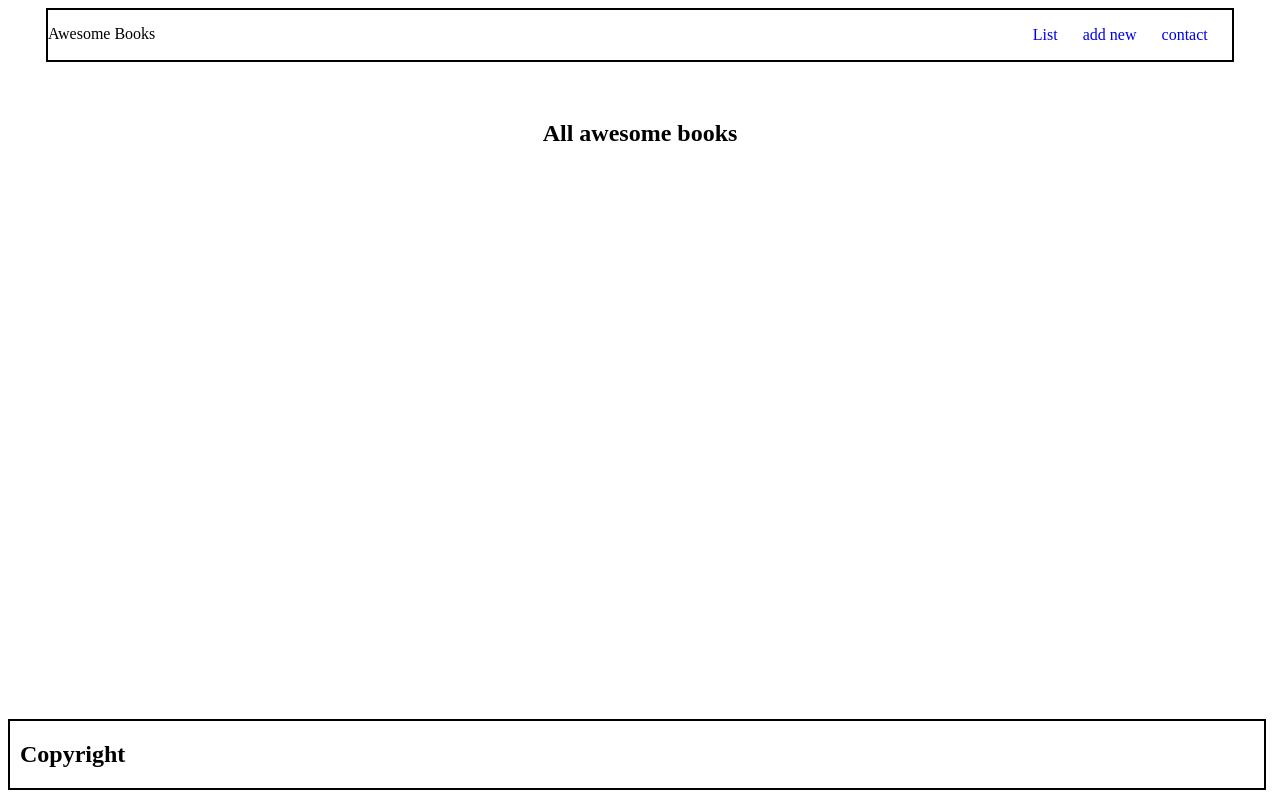
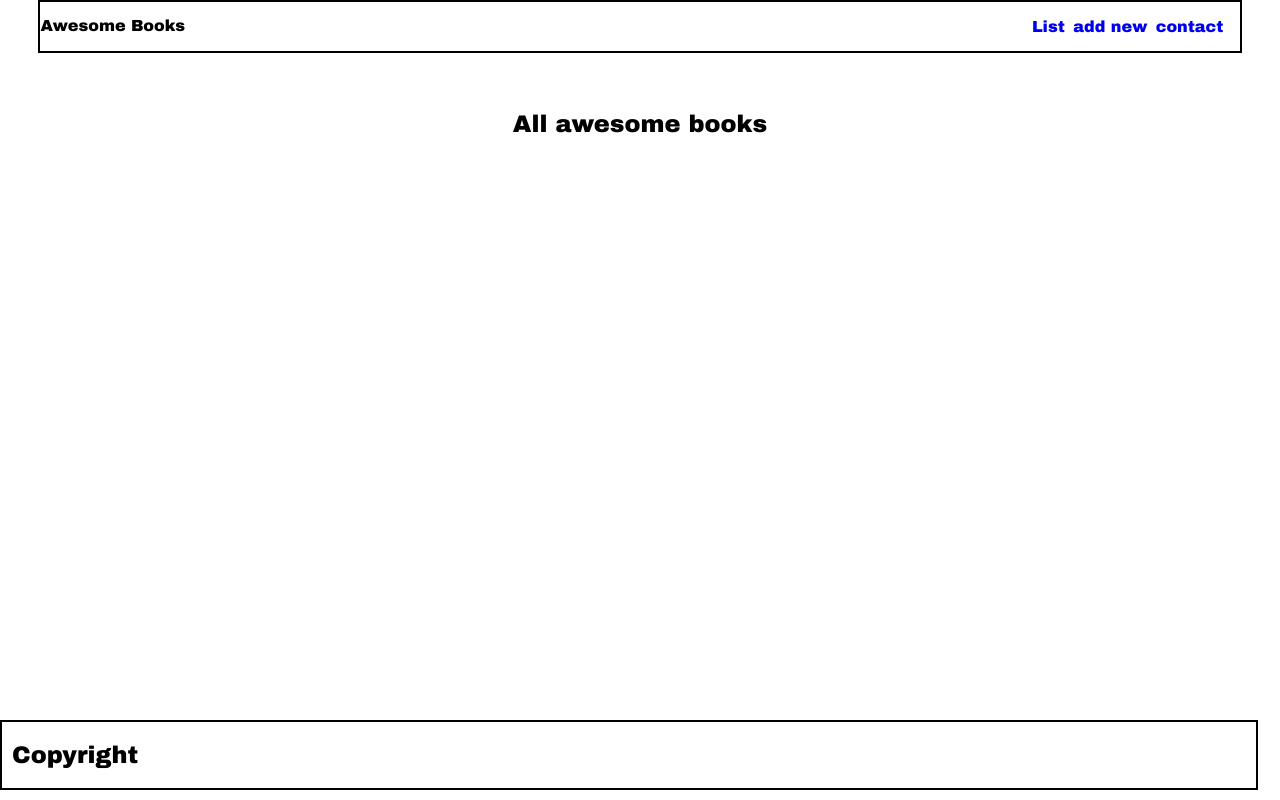
Before and after one commit to gealsanchez/AwesomeBooks, a plain HTML site: page index.html in a window 1280 px wide. Drawn offline with Linux system fonts and the light colour scheme.

Commit message:
Update style.css file

```diff
--- a/css/styles.css
+++ b/css/styles.css
@@ -1,4 +1,13 @@
 @import './header-footer.css';
+
+body {
+  max-width: 100vw;
+  margin: 0;
+  padding: 0;
+  font-family: 'Robaga Rounded', 'Arial Bold', 'Arial Black', sans-serif;
+  font-weight: normal;
+  font-size: 16px;
+}
 
 .content {
   display: flex;
```
